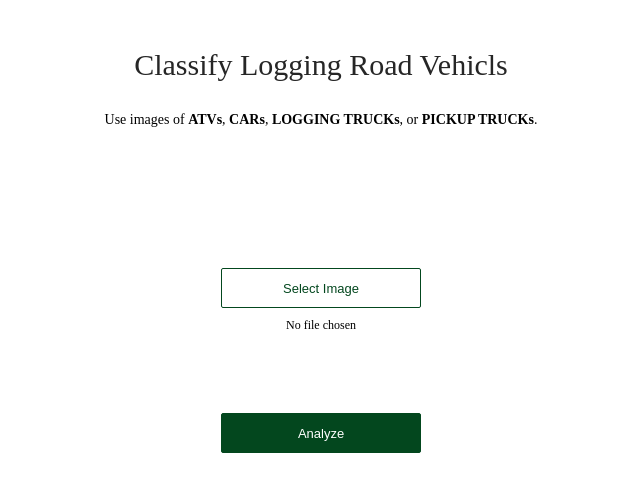
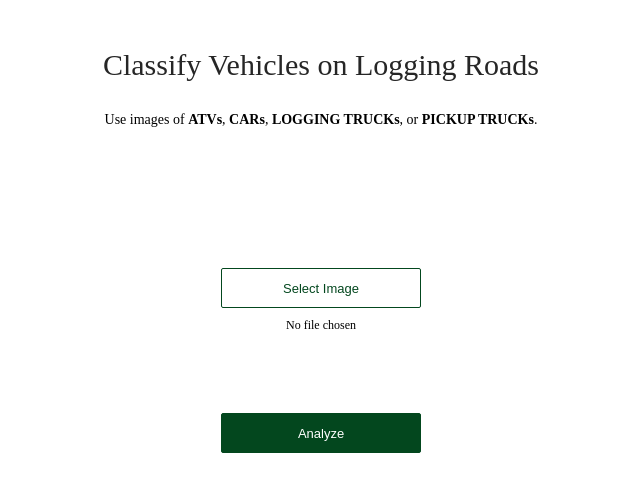
Before and after one commit to nick2383/logging-roads, a plain HTML site: page app/view/index.html in a window 1280 px wide. Shown: the whole page, without its empty margins (319-959 px from the left). Drawn offline with Linux system fonts and the light colour scheme.

Commit message:
changed title

```diff
--- a/app/view/index.html
+++ b/app/view/index.html
@@ -7,7 +7,7 @@
 <body>
 <div>
     <div class='center'>
-        <div class='title'>Classify Logging Road Vehicls</div>
+        <div class='title'>Classify Vehicles on Logging Roads</div>
         <p>
             Use images of <strong>ATVs</strong>, <strong>CARs</strong>, <strong>LOGGING TRUCKs</strong>, or <strong>PICKUP TRUCKs</strong>.
         </p>
```
